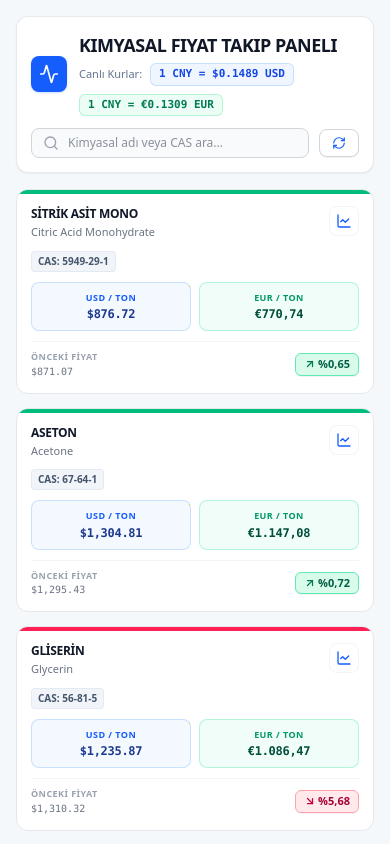
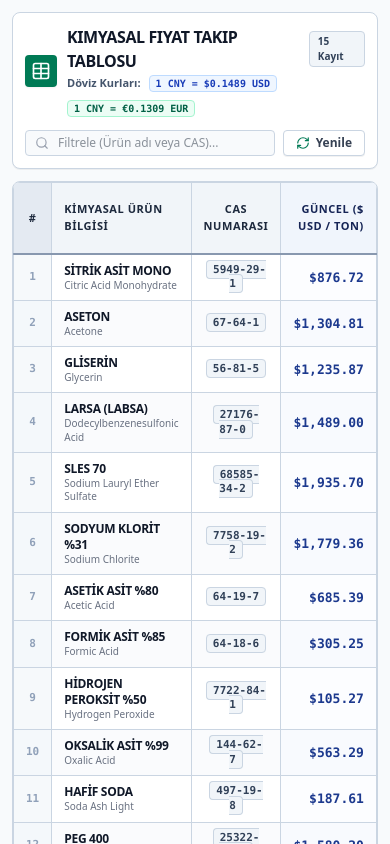
Before and after one commit to serdargul/kimyasaltakip, a React (Vite) app in the folder Frontend/: page / in a window 390 px wide. Shown: the top 844 px of the page. Built offline with nearby package versions, Linux system fonts and the light colour scheme.

Commit message:
feat: excel style data grid table

```diff
--- a/Frontend/src/pages/Home.tsx
+++ b/Frontend/src/pages/Home.tsx
@@ -1,9 +1,8 @@
 import React, { useEffect, useState } from 'react';
 import type { ChemicalPrice } from '../types/price';
 import { fetchPrices, triggerManualSync } from '../services/priceApi';
-import { ChemicalPriceCard } from '../components/ChemicalPriceCard';
 import { PriceChartModal } from '../components/PriceChartModal';
-import { RefreshCw, Activity, Search } from 'lucide-react';
+import { RefreshCw, Table as TableIcon, Search, LineChart, ArrowUp, ArrowDown, Minus } from 'lucide-react';
 
 export const Home: React.FC = () => {
   const [products, setProducts] = useState<ChemicalPrice[]>([]);
@@ -61,32 +60,48 @@ export const Home: React.FC = () => {
     );
   });
 
+  const formatUsd = (val: number | null | undefined) => {
+    if (val === null || val === undefined) return '--';
+    return '$' + new Intl.NumberFormat('en-US', {
+      minimumFractionDigits: 2,
+      maximumFractionDigits: 2,
+    }).format(val);
+  };
+
+  const formatEur = (val: number | null | undefined) => {
+    if (val === null || val === undefined) return '--';
+    return '€' + new Intl.NumberFormat('de-DE', {
+      minimumFractionDigits: 2,
+      maximumFractionDigits: 2,
+    }).format(val);
+  };
+
   return (
-    <div className="min-h-screen w-full bg-slate-100/70 text-gray-900 font-sans antialiased selection:bg-blue-100 flex flex-col">
-      <div className="w-full max-w-[1720px] mx-auto px-4 sm:px-6 py-4 flex-1 flex flex-col">
+    <div className="min-h-screen w-full bg-slate-50 text-gray-900 font-sans antialiased selection:bg-blue-100 flex flex-col">
+      <div className="w-full max-w-[1700px] mx-auto px-3 sm:px-6 py-3 flex-1 flex flex-col">
 
-        {/* Top Header Bar */}
-        <header className="mb-4 flex flex-col md:flex-row md:items-center justify-between bg-white p-3.5 sm:p-4 rounded-xl border border-gray-200/90 shadow-xs gap-3">
-          <div className="flex items-center gap-3">
-            <div className="p-2 bg-blue-600 text-white rounded-lg shadow-sm shadow-blue-500/20">
-              <Activity className="w-5 h-5 sm:w-6 sm:h-6" />
+        {/* Excel-style Toolbar Header */}
+        <header className="mb-3 bg-white p-3 rounded-lg border border-slate-300 shadow-2xs flex flex-col md:flex-row md:items-center justify-between gap-3">
+          <div className="flex items-center gap-2.5">
+            <div className="p-1.5 bg-emerald-700 text-white rounded shadow-xs">
+              <TableIcon className="w-5 h-5" />
             </div>
             <div>
               <div className="flex items-center gap-2">
-                <h1 className="text-lg sm:text-xl font-black tracking-tight text-gray-900 uppercase">
-                  Kimyasal Fiyat Takip Paneli
+                <h1 className="text-base sm:text-lg font-black tracking-tight text-gray-900 uppercase">
+                  Kimyasal Fiyat Takip Tablosu
                 </h1>
-                <span className="hidden sm:inline-block px-2 py-0.5 bg-blue-50 text-blue-700 text-[10px] font-bold rounded-full border border-blue-200">
-                  {filteredProducts.length} ÜRÜN
+                <span className="px-2 py-0.5 bg-slate-100 text-slate-700 text-[10px] font-bold rounded border border-slate-300">
+                  {filteredProducts.length} Kayıt
                 </span>
               </div>
               {products.length > 0 && products[0].usdRate && products[0].eurRate && (
-                <div className="text-[11px] font-medium text-slate-500 flex flex-wrap items-center gap-2 mt-1">
-                  <span>Canlı Kurlar:</span>
-                  <span className="bg-blue-50 text-blue-700 px-2 py-0.5 rounded-md border border-blue-200/80 font-mono font-bold">
+                <div className="text-[11px] font-medium text-slate-500 flex flex-wrap items-center gap-2 mt-0.5">
+                  <span className="font-semibold text-slate-600">Döviz Kurları:</span>
+                  <span className="bg-blue-50 text-blue-800 px-1.5 py-0.2 rounded border border-blue-200 font-mono font-bold text-[10px]">
                     1 CNY = ${products[0].usdRate.toFixed(4)} USD
                   </span>
-                  <span className="bg-emerald-50 text-emerald-700 px-2 py-0.5 rounded-md border border-emerald-200/80 font-mono font-bold">
+                  <span className="bg-emerald-50 text-emerald-800 px-1.5 py-0.2 rounded border border-emerald-200 font-mono font-bold text-[10px]">
                     1 CNY = €{products[0].eurRate.toFixed(4)} EUR
                   </span>
                 </div>
@@ -94,62 +109,159 @@ export const Home: React.FC = () => {
             </div>
           </div>
 
-          {/* Right: Search & Refresh */}
-          <div className="flex items-center gap-2.5">
-            {/* Search Input */}
-            <div className="relative flex-1 sm:w-64 lg:w-80">
-              <Search className="w-4 h-4 text-gray-400 absolute left-3 top-1/2 -translate-y-1/2" />
+          {/* Right Toolbar Controls */}
+          <div className="flex items-center gap-2">
+            <div className="relative flex-1 sm:w-64">
+              <Search className="w-3.5 h-3.5 text-gray-400 absolute left-2.5 top-1/2 -translate-y-1/2" />
               <input
                 type="text"
-                placeholder="Kimyasal adı veya CAS ara..."
+                placeholder="Filtrele (Ürün adı veya CAS)..."
                 value={searchTerm}
                 onChange={(e) => setSearchTerm(e.target.value)}
-                className="w-full pl-9 pr-3 py-1.5 text-xs bg-slate-50 border border-gray-300 rounded-lg focus:outline-none focus:ring-2 focus:ring-blue-500 focus:bg-white focus:border-blue-500 transition-all font-medium text-gray-800"
+                className="w-full pl-8 pr-3 py-1 text-xs bg-slate-50 border border-slate-300 rounded focus:outline-none focus:ring-1 focus:ring-emerald-600 focus:bg-white focus:border-emerald-600 font-medium text-gray-800"
               />
             </div>
 
-            {/* Refresh Button */}
             <button
               onClick={handleManualSync}
               disabled={refreshing}
-              className="flex items-center gap-1.5 px-3 py-1.5 text-xs font-bold text-gray-700 bg-white hover:bg-gray-50 border border-gray-300 rounded-lg transition-all shadow-2xs hover:shadow-xs disabled:opacity-50 shrink-0 cursor-pointer"
-              title="Fiyatları Yenile"
+              className="flex items-center gap-1.5 px-3 py-1 text-xs font-bold text-gray-700 bg-white hover:bg-slate-100 border border-slate-300 rounded transition-all shadow-2xs disabled:opacity-50 shrink-0 cursor-pointer"
+              title="Verileri Yenile"
             >
-              <RefreshCw className={`w-3.5 h-3.5 text-blue-600 ${refreshing ? 'animate-spin' : ''}`} />
-              <span className="hidden sm:inline">Yenile</span>
+              <RefreshCw className={`w-3.5 h-3.5 text-emerald-700 ${refreshing ? 'animate-spin' : ''}`} />
+              <span>Yenile</span>
             </button>
           </div>
         </header>
 
-        {/* Product Grid Area */}
-        <div className="flex-1 min-h-0">
+        {/* Excel Data Grid Table Container */}
+        <div className="flex-1 bg-white border border-slate-300 rounded-lg shadow-2xs overflow-hidden flex flex-col">
+          <div className="overflow-x-auto overflow-y-auto max-h-[calc(100vh-170px)]">
+            <table className="w-full text-left border-collapse border border-slate-300">
+              {/* Table Column Headers */}
+              <thead>
+                <tr className="bg-slate-100 text-slate-800 text-[11px] font-extrabold uppercase tracking-wider select-none sticky top-0 z-10 border-b-2 border-slate-400 shadow-2xs">
+                  <th className="py-2.5 px-3 border border-slate-300 text-center w-12 bg-slate-200/80">#</th>
+                  <th className="py-2.5 px-3 border border-slate-300">KİMYASAL ÜRÜN BİLGİSİ</th>
+                  <th className="py-2.5 px-3 border border-slate-300 text-center w-36">CAS NUMARASI</th>
+                  <th className="py-2.5 px-3 border border-slate-300 text-right w-48 bg-blue-50/50 text-blue-950">GÜNCEL ($ USD / TON)</th>
+                  <th className="py-2.5 px-3 border border-slate-300 text-right w-48 bg-emerald-50/50 text-emerald-950">GÜNCEL (€ EUR / TON)</th>
+                  <th className="py-2.5 px-3 border border-slate-300 text-right w-40 text-slate-600">ÖNCEKİ FİYAT ($ USD)</th>
+                  <th className="py-2.5 px-3 border border-slate-300 text-center w-32">DEĞİŞİM (%)</th>
+                  <th className="py-2.5 px-3 border border-slate-300 text-center w-24">GRAFİK</th>
+                </tr>
+              </thead>
+
+              {/* Table Body */}
+              <tbody className="divide-y divide-slate-300 text-xs">
                 {loading ? (
-            <div className="h-64 flex flex-col items-center justify-center space-y-3 text-gray-400 bg-white rounded-xl border border-gray-200">
-              <div className="w-8 h-8 border-3 border-blue-600 border-t-transparent rounded-full animate-spin"></div>
-              <span className="text-xs font-semibold text-gray-600">Piyasa Fiyatları Yükleniyor...</span>
+                  <tr>
+                    <td colSpan={8} className="py-16 text-center text-gray-500 border border-slate-300">
+                      <div className="flex flex-col items-center justify-center gap-2">
+                        <div className="w-6 h-6 border-2 border-emerald-700 border-t-transparent rounded-full animate-spin"></div>
+                        <span className="font-semibold text-xs">Fiyat Verileri Yükleniyor...</span>
                       </div>
+                    </td>
+                  </tr>
                 ) : filteredProducts.length === 0 ? (
-            <div className="h-64 flex flex-col items-center justify-center text-gray-400 text-sm font-medium bg-white rounded-xl border border-gray-200">
-              Aramanıza uygun kimyasal ürün bulunamadı.
+                  <tr>
+                    <td colSpan={8} className="py-12 text-center text-gray-500 font-medium border border-slate-300">
+                      Filtre kriterlerine uygun kimyasal bulunamadı.
+                    </td>
+                  </tr>
+                ) : (
+                  filteredProducts.map((product, idx) => {
+                    const isUp = (product.changePercent ?? 0) > 0;
+                    const isDown = (product.changePercent ?? 0) < 0;
+                    const absChange = product.changePercent !== null && product.changePercent !== undefined
+                      ? Math.abs(product.changePercent).toLocaleString('tr-TR', { minimumFractionDigits: 2, maximumFractionDigits: 2 })
+                      : '0,00';
+
+                    return (
+                      <tr
+                        key={product.id}
+                        className={`transition-colors border border-slate-300 ${
+                          idx % 2 === 1 ? 'bg-slate-50/70' : 'bg-white'
+                        } hover:bg-sky-50/80`}
+                      >
+                        {/* 1. Row Index */}
+                        <td className="py-2 px-3 border border-slate-300 text-center font-mono text-slate-400 text-[11px] bg-slate-100/60 font-semibold select-none">
+                          {idx + 1}
+                        </td>
+
+                        {/* 2. Product Name & Chemical Name */}
+                        <td className="py-2 px-3 border border-slate-300">
+                          <div className="font-extrabold text-gray-900 uppercase tracking-tight text-[12px]">
+                            {product.displayName}
                           </div>
-          ) : (
-            <div className="grid grid-cols-1 sm:grid-cols-2 md:grid-cols-3 lg:grid-cols-4 xl:grid-cols-5 gap-3.5">
-              {filteredProducts.map((product) => (
-                <ChemicalPriceCard
-                  key={product.id}
-                  product={product}
-                  onOpenChart={setSelectedProduct}
-                />
-              ))}
+                          <div className="text-[10px] text-gray-500 font-medium">
+                            {product.chemicalName}
                           </div>
+                        </td>
+
+                        {/* 3. CAS Number */}
+                        <td className="py-2 px-3 border border-slate-300 text-center font-mono text-[11px] text-slate-700 font-semibold">
+                          {product.cas ? (
+                            <span className="bg-slate-100 border border-slate-300 px-1.5 py-0.5 rounded">
+                              {product.cas}
+                            </span>
+                          ) : '--'}
+                        </td>
+
+                        {/* 4. Current Price USD */}
+                        <td className="py-2 px-3 border border-slate-300 text-right font-mono font-black text-[13px] text-blue-900 bg-blue-50/20 tabular-nums">
+                          {formatUsd(product.currentPriceUsd)}
+                        </td>
+
+                        {/* 5. Current Price EUR */}
+                        <td className="py-2 px-3 border border-slate-300 text-right font-mono font-black text-[13px] text-emerald-900 bg-emerald-50/20 tabular-nums">
+                          {formatEur(product.currentPriceEur)}
+                        </td>
+
+                        {/* 6. Previous Price USD */}
+                        <td className="py-2 px-3 border border-slate-300 text-right font-mono text-[11px] text-slate-500 line-through decoration-slate-300 tabular-nums">
+                          {formatUsd(product.previousPriceUsd)}
+                        </td>
+
+                        {/* 7. Change % */}
+                        <td className="py-2 px-3 border border-slate-300 text-center">
+                          <div className={`inline-flex items-center justify-center gap-0.5 px-2 py-0.5 rounded text-[11px] font-bold font-mono border tabular-nums ${
+                            isUp ? 'text-emerald-800 bg-emerald-100 border-emerald-300' :
+                            isDown ? 'text-rose-800 bg-rose-100 border-rose-300' :
+                            'text-slate-600 bg-slate-100 border-slate-300'
+                          }`}>
+                            {isUp && <ArrowUp className="w-3 h-3 text-emerald-700 stroke-[2.5]" />}
+                            {isDown && <ArrowDown className="w-3 h-3 text-rose-700 stroke-[2.5]" />}
+                            {!isUp && !isDown && <Minus className="w-3 h-3 text-slate-500" />}
+                            <span>%{absChange}</span>
+                          </div>
+                        </td>
+
+                        {/* 8. Chart Action */}
+                        <td className="py-2 px-3 border border-slate-300 text-center">
+                          <button
+                            onClick={() => setSelectedProduct(product)}
+                            title="Geçmiş Fiyat Grafiği"
+                            className="p-1 px-2 text-slate-600 hover:text-blue-700 hover:bg-blue-100/70 rounded border border-slate-300 hover:border-blue-300 transition-colors inline-flex items-center gap-1 font-semibold text-[10px] cursor-pointer"
+                          >
+                            <LineChart className="w-3.5 h-3.5 text-blue-600" />
+                            <span>Grafik</span>
+                          </button>
+                        </td>
+                      </tr>
+                    );
+                  })
                 )}
+              </tbody>
+            </table>
+          </div>
         </div>
 
-        {/* Footer */}
-        <footer className="mt-4 py-2 px-1 text-[11px] text-gray-500 font-medium shrink-0 flex flex-col sm:flex-row items-center justify-between gap-1 border-t border-gray-200/80">
+        {/* Excel-style Status Footer */}
+        <footer className="mt-2.5 py-1 px-2 text-[11px] text-slate-600 font-medium shrink-0 flex flex-col sm:flex-row items-center justify-between gap-1 border-t border-slate-300">
           <span>* Fiyatlar GuideChem verileri ve anlık Google döviz kurları ile TON bazında hesaplanmaktadır.</span>
-          <span className="flex items-center gap-1.5 text-gray-600">
-            <span className="inline-block w-2 h-2 rounded-full bg-emerald-500 animate-pulse"></span>
+          <span className="flex items-center gap-1.5 text-slate-700">
+            <span className="inline-block w-2 h-2 rounded-full bg-emerald-600"></span>
             <span>Canlı Piyasa Verileri</span>
             <span>•</span>
             <span>Son güncelleme: <strong className="text-gray-900 font-bold">{lastUpdated || '--'}</strong></span>
```
Lines whose indentation alone changed are shown as unchanged.
